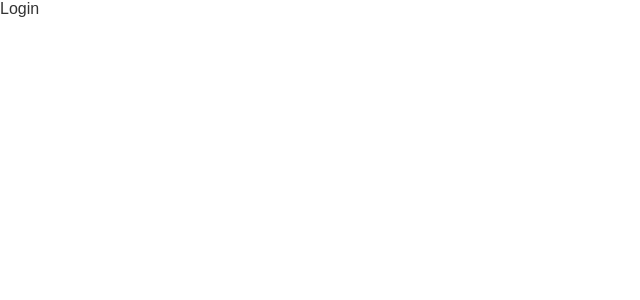
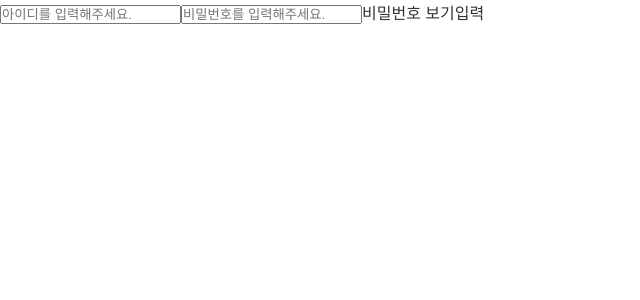
Before and after one commit to minjun2131/Book-report, a React (Vite) app: page /login in a window 1280 px wide. Shown: the top 300 px of the page, without its empty margins (0-640 px from the left). Built offline with nearby package versions, Linux system fonts and the light colour scheme.

Commit message:
fix: 로그인 수정

```diff
--- a/src/components/signup/EnterPassword.jsx
+++ b/src/components/signup/EnterPassword.jsx
@@ -1,12 +1,9 @@
 import { useState } from "react";
+import useToggle from "../../hook/useToggle";
 
 const EnterPassword = ({ onNext, onPrev }) => {
   const [enterPassword, setEnterPassword] = useState("");
-  const [showPassword, setShowPassword] = useState(false);
-
-  const togglePasswordVisibility = () => {
-    setShowPassword((prev) => !prev);
-  };
+  const [showPassword, togglePasswordVisibility] = useToggle(false);
 
   const handleSubmit = () => {
     if (!enterPassword) {
--- a/src/components/signup/SuccessPage.jsx
+++ b/src/components/signup/SuccessPage.jsx
@@ -1,7 +1,13 @@
+import { useNavigate } from "react-router-dom";
+
 const SuccessPage = ({ userData }) => {
+  // useData에 user 정보가 존재해서
+  // -> 여기서 회원가입 진행해보기
+  const navigate = useNavigate();
   const handleSubmit = () => {
     alert("회원가입이 완료되었습니다!");
     console.log("데이터 확인", userData);
+    navigate("/login");
   };
 
   return (
--- /dev/null
+++ b/src/hook/useToggle.js
@@ -0,0 +1,12 @@
+import { useState } from "react";
+
+const useToggle = () => {
+  const [state, setState] = useState(false);
+
+  const toggle = () => {
+    setState((prev) => !prev);
+  };
+  return [state, toggle];
+};
+
+export default useToggle;
--- a/src/pages/Login.jsx
+++ b/src/pages/Login.jsx
@@ -1,5 +1,33 @@
+import { useState } from "react";
+import useToggle from "../hook/useToggle";
+
 const Login = () => {
-  return <div>Login</div>;
+  const [value, setValue] = useState();
+  const [showPassword, togglePasswordVisibility] = useToggle(false);
+
+  return (
+    <form>
+      <div>
+        <label name="email" value="email" />
+        <input
+          id="email"
+          type="text"
+          onChange={value}
+          placeholder="아이디를 입력해주세요."
+        />
+        <input
+          id="password"
+          type={showPassword ? "text" : "password"}
+          onChange={value}
+          placeholder="비밀번호를 입력해주세요."
+        />
+        <button type="button" onClick={togglePasswordVisibility}>
+          비밀번호 보기
+        </button>
+        <button>입력</button>
+      </div>
+    </form>
+  );
 };
 
 export default Login;
```
Also changed, not shown: src/components/signup/InputField.jsx (added, +9 -0 lines).
